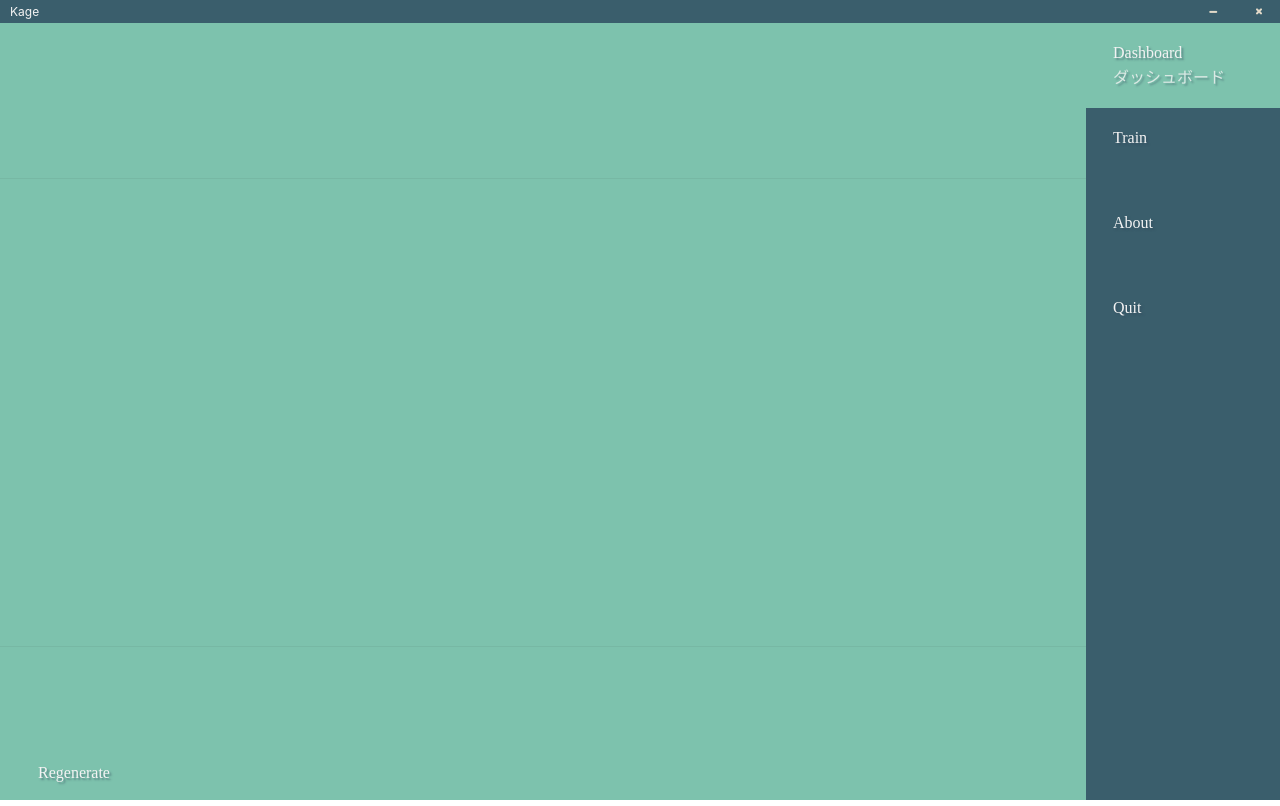
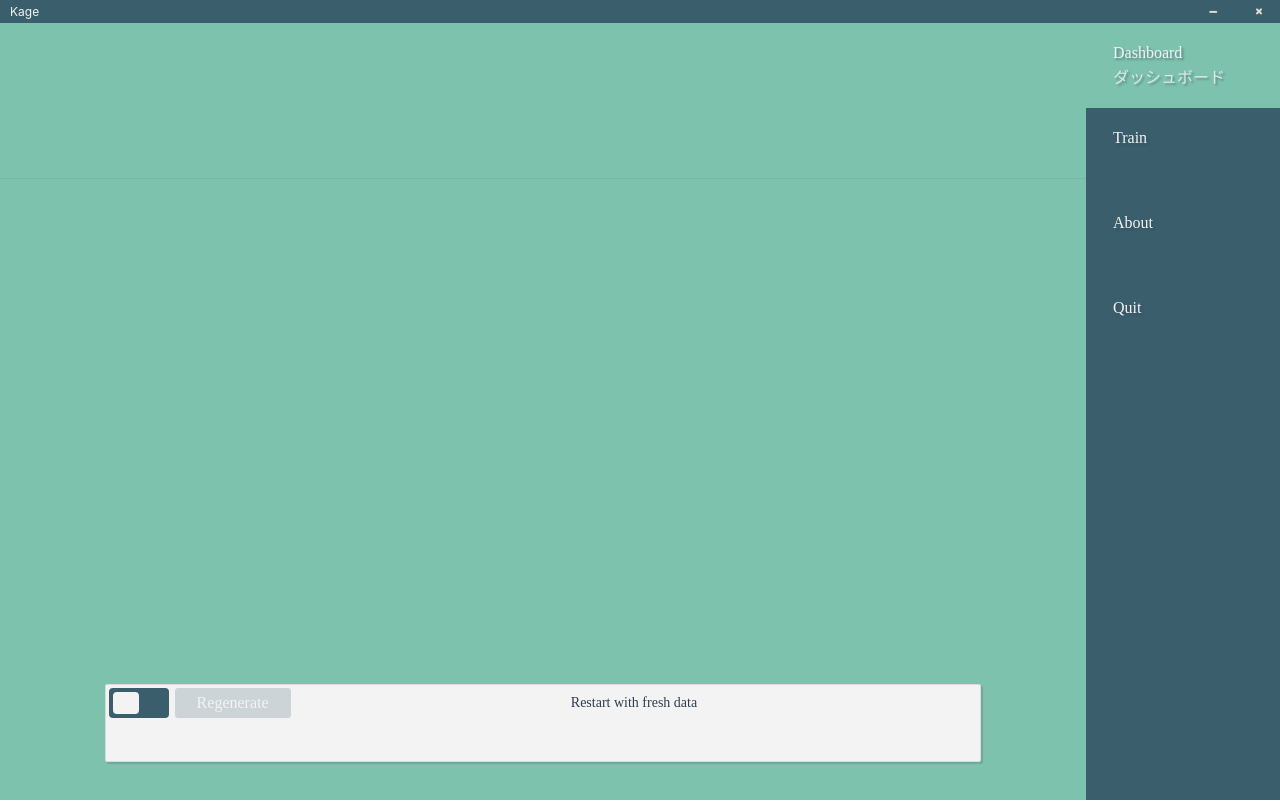
Before and after one commit to galenscovell/kage, an Electron app: page app/index.html in a window 1280 px wide. Drawn offline with nearby package versions, Linux system fonts and the light colour scheme; no server answers; a web font is replaced by a local one.

Commit message:
add safety switch to regenerate operation

```diff
--- a/app/css/main.css
+++ b/app/css/main.css
@@ -4,7 +4,8 @@
     --font-light: #f3f3f3;
     --font-medium: #e3dac9;
     --font-dark: rgba(44, 62, 80, 1.0);
-    --shadow: rgba(52, 73, 94, 0.5);
+    --text-shadow: rgba(52, 73, 94, 0.5);
+    --shadow: rgba(52, 73, 94, 0.2);
 
     --general-theme: #41B3A3;
     --dashboard-theme: #7DC2AD;
@@ -118,7 +119,7 @@ body {
     width: 160px;
     transition: 0.2s;
     font-family: "Kyokasho", serif;
-    text-shadow: 2px 2px 2px var(--shadow);
+    text-shadow: 2px 2px 2px var(--text-shadow);
 }
 
 .list-group-item:hover {
@@ -197,31 +198,59 @@ body {
 }
 
 #dashboard-middle {
-    height: 60%;
-    border-bottom: 1px solid rgba(0, 0, 0, 0.05);
+    height: 65%;
 }
 
 #dashboard-bottom {
-    height: 20%;
+    height: 15%;
+}
+
+#dashboard-bottom-main {
+    display: inline-block;
+    padding: 3px;
+    height: 60%;
+    width: 80%;
+    text-align: center;
+    background-color: var(--light-bg);
+    border-radius: 2px;
+    border: 1px solid rgba(0, 0, 0, 0.1);
+    box-shadow: 2px 2px 1px var(--shadow);
 }
 
 #dashboard-regenerate-button {
-    position: absolute;
-    bottom: 0;
-    padding: 14px;
+    padding: 8px;
+    display: inline-block;
     cursor: pointer;
     font-size: 16px;
+    background-color: var(--dark-bg);
     color: var(--font-light);
-    width: 120px;
+    border-radius: 3px;
+    height: 14px;
+    line-height: 14px;
+    width: 100px;
     transition: 0.2s;
     font-family: "Kyokasho", serif;
-    text-shadow: 2px 2px 2px var(--shadow);
+    text-shadow: 2px 2px 2px var(--text-shadow);
 }
 
 #dashboard-regenerate-button:hover {
     background-color: var(--quit-theme);
+    transition: 0.2s;
+}
+
+#dashboard-regenerate-label {
+    display: inline-block;
+    padding: 8px;
+    font-size: 14px;
     color: var(--font-dark);
-    transition: 0.2s;
+    height: 14px;
+    line-height: 14px;
+    font-family: "Kyokasho", serif;
+}
+
+#dashboard-regenerate-switch {
+    display: inline-block;
+    padding-right: 6px;
 }
 
 /* Training */
@@ -399,3 +428,60 @@ body {
     vertical-align: middle;
     -webkit-app-region: no-drag;
 }
+
+
+/** Switches **/
+.switch {
+    position: relative;
+    display: inline-block;
+    width: 60px;
+    height: 30px;
+}
+
+.switch input {
+    opacity: 0;
+    width: 0;
+    height: 0;
+}
+
+.slider {
+    position: absolute;
+    cursor: pointer;
+    top: 0;
+    left: 0;
+    right: 0;
+    bottom: 0;
+    border-radius: 4px;
+    background-color: var(--dark-bg);
+    -webkit-transition: 0.3s;
+    transition: 0.3s;
+}
+
+.slider:before {
+    position: absolute;
+    content: "";
+    height: 22px;
+    width: 26px;
+    left: 4px;
+    bottom: 4px;
+    border-radius: 4px;
+    background-color: var(--light-bg);
+    -webkit-transition: 0.3s;
+    transition: 0.3s;
+}
+
+input:checked + .slider {
+    background-color: var(--highlight);
+}
+
+input:checked + .slider:before {
+    -webkit-transform: translateX(26px);
+    -ms-transform: translateX(26px);
+    transform: translateX(26px);
+}
+
+
+.disabled {
+    opacity: 0.2;
+    pointer-events: none;
+}
--- a/app/index.html
+++ b/app/index.html
@@ -72,7 +72,16 @@
                 <div id="dashboard-top"></div>
                 <div id="dashboard-middle"></div>
                 <div id="dashboard-bottom">
-                    <div id="dashboard-regenerate-button">Regenerate</div>
+                    <div id="dashboard-bottom-main">
+                        <div id="dashboard-regenerate-switch" class="pull-left">
+                            <label class="switch">
+                                <input type="checkbox" id="dashboard-regenerate-switch-input">
+                                <span class="slider"></span>
+                            </label>
+                        </div>
+                        <div id="dashboard-regenerate-button" class="pull-left disabled">Regenerate</div>
+                        <div id="dashboard-regenerate-label">Restart with fresh data</div>
+                    </div>
                 </div>
             </div>
 
--- a/app/main.js
+++ b/app/main.js
@@ -17,7 +17,7 @@ function createWindow() {
         titleBarStyle: 'hidden'
     });
     mainWindow.loadFile(path.join(__dirname, 'index.html'));
-    mainWindow.webContents.openDevTools();
+    //mainWindow.webContents.openDevTools();
     mainWindow.on('closed', () => {
         mainWindow = null;
     });
--- a/app/renderer.js
+++ b/app/renderer.js
@@ -85,6 +85,15 @@ document.addEventListener('DOMContentLoaded', function () {
         electron_1.ipcRenderer.send('close-main-window');
     });
     // Dashboard page functions
+    $(`#${dashboardId}-regenerate-switch-input`).on('click', function () {
+        let $regenButton = $(`#${dashboardId}-regenerate-${buttonId}`);
+        if ($regenButton.hasClass('disabled')) {
+            $regenButton.removeClass('disabled');
+        }
+        else {
+            $regenButton.addClass('disabled');
+        }
+    });
     $(`#${dashboardId}-regenerate-${buttonId}`).on('click', function () {
         createData(5);
     });
--- a/src/main.ts
+++ b/src/main.ts
@@ -20,7 +20,7 @@
     });
 
     mainWindow.loadFile(path.join(__dirname, 'index.html'));
-    mainWindow.webContents.openDevTools();
+    //mainWindow.webContents.openDevTools();
 
     mainWindow.on('closed', () => {
         mainWindow = null;
```
Also changed, not shown: src/renderer.ts (+10 -0 lines), 2 other files.
